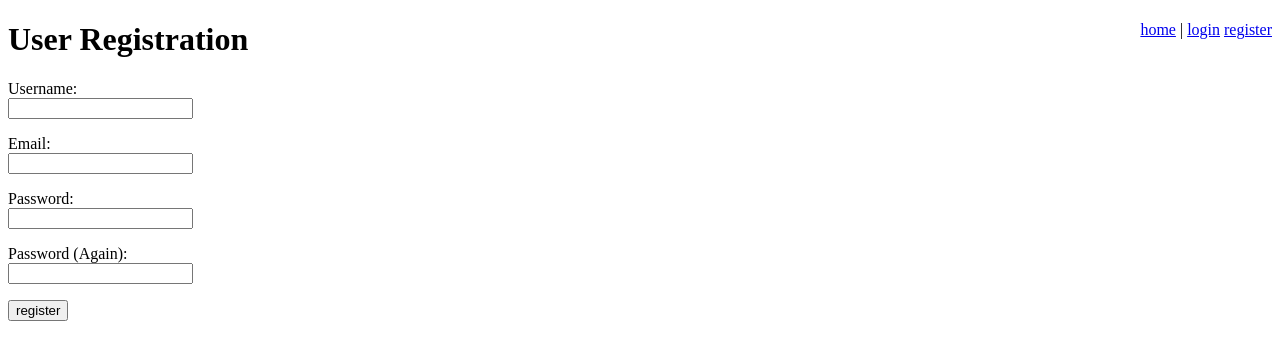
After one commit to seongju-hong/PACKT---Learning-Website-Development-with-Django, a Django app: page /register/ in a window 1280 px wide. The commit adds this page. Shown: the top 360 px of the page. Run offline with Django 3.2, Linux system fonts and the light colour scheme.

Commit message:
Chapter 4: User Registration and Management Designing the User Registration Form

```diff
--- /dev/null
+++ b/bookmarks/forms.py
@@ -0,0 +1,33 @@
+import re
+from django.core.exceptions import ObjectDoesNotExist
+from django.contrib.auth.models import User
+from django import forms
+
+
+
+class RegistrationForm(forms.Form):
+    username = forms.CharField(label='Username', max_length=30)
+    email = forms.EmailField(label='Email')
+    password1 = forms.CharField(label='Password', widget=forms.PasswordInput())
+    password2 = forms.CharField(label='Password (Again)', widget=forms.PasswordInput())
+
+    # password validation:
+    def cleaned_password2(self):
+        # all valid values are accessible trough self.clean_data
+        if 'password1' in self.cleaned_data:
+            password1 = self.cleaned_data['password1']
+            password2 = self.cleaned_data['password2']
+            if password1 == password2:
+                return password2
+        raise forms.ValidationError('Passwords do not match.')
+
+    # username validation
+    def cleaned_username(self):
+        username = self.cleaned_data['username']
+        if not re.search(r'^\w+$', username):
+            raise forms.ValidationError('Username can only contain alphanumeric characters and the underscore.')
+        try:
+            User.objects.get(username=username)
+        except ObjectDoesNotExist:
+            return username
+        raise forms.ValidationError('Username is already taken.')
--- a/bookmarks/views.py
+++ b/bookmarks/views.py
@@ -4,6 +4,7 @@ from django.http import HttpResponse, Http404, HttpResponseRedirect
 from django.contrib.auth.models import User
 from django.shortcuts import render_to_response
 from django.contrib.auth import logout
+from bookmarks.forms import *
 
 
 def main_page(request):
@@ -29,3 +30,18 @@ def user_page(request, username):
 
     output = template.render(variables)
     return HttpResponse(output)
+
+
+def register_page(request):
+    form = RegistrationForm(request.POST or None)
+    if request.method == 'POST' and form.is_valid():
+        user = User.objects.create_user(
+            username=form.cleaned_data['username'],
+            password=form.cleaned_data['password1'],
+            email=form.cleaned_data['email']
+        )
+        return HttpResponseRedirect('/register/success/')
+    else:
+        form = RegistrationForm()
+    variables = RequestContext(request, {'form': form})
+    return render_to_response('registration/register.html', variables)
--- a/django_bookmarks/settings.py
+++ b/django_bookmarks/settings.py
@@ -12,6 +12,7 @@ https://docs.djangoproject.com/en/1.8/ref/settings/
 
 # Build paths inside the project like this: os.path.join(BASE_DIR, ...)
 import os
+import os.path
 # import django_bookmarks
 
 BASE_DIR = os.path.dirname(os.path.dirname(os.path.abspath(__file__)))
@@ -105,4 +106,6 @@ USE_TZ = True
 # Static files (CSS, JavaScript, Images)
 # https://docs.djangoproject.com/en/1.8/howto/static-files/
 
+STATIC_ROOT = ''
 STATIC_URL = '/static/'
+STATICFILES_DIRS = (os.path.join('static'),)
--- a/django_bookmarks/urls.py
+++ b/django_bookmarks/urls.py
@@ -15,15 +15,16 @@ Including another URLconf
 """
 import os.path
 from django.conf.urls import include, url
+from django.views.generic import TemplateView
 from bookmarks.views import *
 
-site_media = os.path.join(os.path.dirname(__file__), 'site_media')
+site_media = os.path.join(os.path.dirname(__file__), 'static')
 
 urlpatterns = [
     url(r'^$', main_page),
     url(r'^user/(\w+)/$', user_page),
     url(r'^login/$', 'django.contrib.auth.views.login'),
     url(r'^logout/$', logout_page),
-    url(r'^site_media/(?P<path>.*)$', 'django.views.static.serve',
-        {'document_root': site_media}),
+    url(r'^register/$', register_page),
+    url(r'^register/success/$', TemplateView.as_view(template_name='registration/register_success.html')),
 ]
--- a/site_media/style.css
+++ /dev/null
@@ -1,3 +0,0 @@
-#nav {
-    float: right;
-}
--- /dev/null
+++ b/static/style.css
@@ -0,0 +1,7 @@
+#nav {
+    float: right;
+}
+
+input {
+    display: block;
+}
--- a/templates/base.html
+++ b/templates/base.html
@@ -3,7 +3,8 @@
 <head lang="en">
     <meta charset="UTF-8">
     <title>Django Bookmarks | {% block title %}{% endblock %}</title>
-    <link rel="stylesheet" href="/site_media/style.css" type="text/css" />
+{% load staticfiles %}
+    <link rel="stylesheet" href="{% static  "style.css" %}"/>
 </head>
 <body>
     <div id="nav">
@@ -13,6 +14,7 @@
             (<a href="/logout">logout</a>)
         {% else %}
             <a href="/login/">login</a>
+            <a href="/register/">register</a>
         {% endif %}
     </div>
     <h1>{% block head %}{% endblock %}</h1>
--- /dev/null
+++ b/templates/registration/register.html
@@ -0,0 +1,10 @@
+{% extends "base.html" %}
+{% block title %}User Registration{% endblock %}
+{% block head %}User Registration{% endblock %}
+{% block content %}
+    <form method="post" action=".">
+        {% csrf_token %}
+        {{ form.as_p }}
+        <input type="submit" value="register" />
+    </form>
+{% endblock %}
```
Also changed, not shown: templates/registration/register_success.html (added, +11 -0 lines), README.md, 1 other file.
